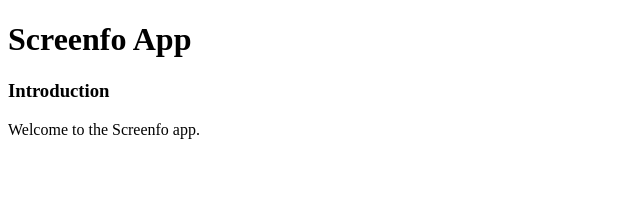
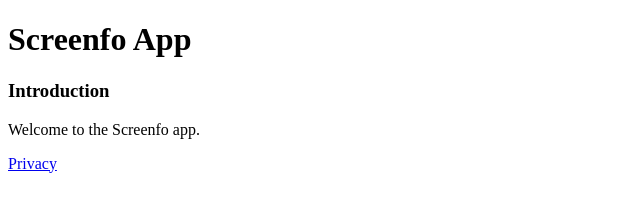
Before and after one commit to ibansalbro/paperwall, a plain HTML site: page index.html in a window 1280 px wide. Shown: the full height of the page, 0-640 px from the left. Drawn offline with Linux system fonts and the light colour scheme.

Commit message:
Update index.html

```diff
--- a/index.html
+++ b/index.html
@@ -8,5 +8,6 @@
 
     <h3>Introduction</h3>
     <p>Welcome to the Screenfo app. </p>
+    <a href="https://hemsbansal.github.io/Screenfo-app/privacy">Privacy</a>
 </body>
 </html>
```
